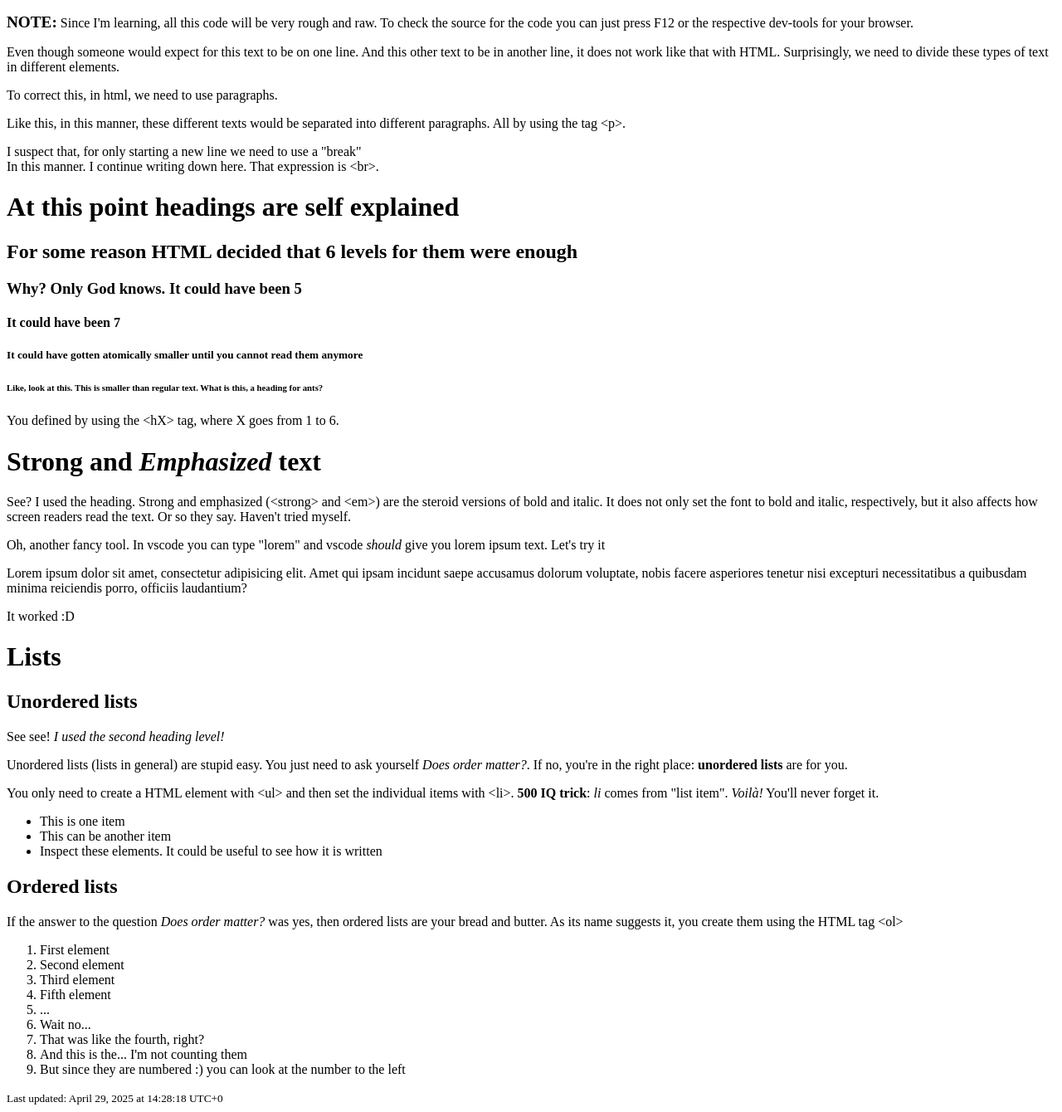
After one commit to garciahahn/garciahahn-com, a Flask app: page /self-learning-webdev/text in a window 1280 px wide. The commit adds this page. Shown: the whole page at 83% size. Run offline with Flask 3, Linux system fonts and the light colour scheme.

Commit message:
Add new sections on webdev

```diff
--- a/main.py
+++ b/main.py
@@ -1,3 +1,4 @@
+from datetime import datetime
 from flask import Flask, render_template, request
 import logging
 import os
@@ -8,6 +9,15 @@
     level=logging.INFO,
     format="%(asctime)s - %(message)s"
 )
+
+now = datetime.now().astimezone()
+
+dt_str = now.strftime("%B %d, %Y at %H:%M:%S")
+offset_hours = int(now.utcoffset().total_seconds() // 3600)
+offset_str = f"UTC{offset_hours:+d}"
+
+LAST_UPDATED = dt_str + ' ' + offset_str
+
 app = Flask(__name__)
 
 # This is how variable converters work:
@@ -41,8 +51,16 @@
         "=============================\n"
     )
     logging.info(log_message)
-    return render_template('index.html')
+    return render_template('index.html', last_updated=LAST_UPDATED)
 
 @app.route('/self-learning-webdev')
 def show_learning_webdev():
-    return render_template('webdev.html')
+    return render_template('webdev.html', last_updated=LAST_UPDATED)
+
+@app.route('/self-learning-webdev/text')
+def show_learning_webdev_text():
+    return render_template('text.html', last_updated=LAST_UPDATED)
+
+@app.route('/self-learning-webdev/link-and-images')
+def show_learning_webdev_links_and_images():
+    return render_template('links_and_images.html', last_updated=LAST_UPDATED)
--- a/templates/index.html
+++ b/templates/index.html
@@ -25,7 +25,9 @@
   </ul>
   <h3>Warning</h3>
   This is not by any means the total extent of my adventures, but as I said, the site is under construction (mostly waiting for me to have some free time). I'm not precisely a web developer so, <i>free time = time to code + time to learn web dev stuff</i>.
-  <br>
-  This does not even have a version number, so you're invited to be patient :D
+
+  <footer>
+      <small>Last updated: {{ last_updated }}</small>
+  </footer>
 </body>
 </html>
--- /dev/null
+++ b/templates/text.html
@@ -0,0 +1,66 @@
+<!DOCTYPE html>
+<html>
+  <head>
+    <meta charset="UTF-8">
+    <title>Self-taught - Handling text in HTML</title>
+  </head>
+  <body>
+    <p><b><big>NOTE:</big></b> Since I'm learning, all this code will be very rough and raw. To check the source for the code you can just press F12 or the respective dev-tools for your browser.</p>
+    Even though someone would expect for this text to be on one line.
+
+    And this other text to be in another line, it does not work like that with HTML. Surprisingly, we need to divide these types of text in different elements.
+
+    <p>To correct this, in html, we need to use paragraphs.</p>
+    <p>Like this, in this manner, these different texts would be separated into different paragraphs. All by using the tag &ltp&gt.</p>
+    <p>I suspect that, for only starting a new line we need to use a "break"<br>In this manner. I continue writing down here. That expression is &ltbr&gt.</p>
+
+    <h1>At this point headings are self explained</h1>
+    <h2>For some reason HTML decided that 6 levels for them were enough</h2>
+    <h3>Why? Only God knows. It could have been 5</h3>
+    <h4>It could have been 7</h4>
+    <h5>It could have gotten atomically smaller until you cannot read them anymore</h5>
+    <h6>Like, look at this. This is smaller than regular text. What is this, a heading for ants?</h6>
+
+    You defined by using the &lthX&gt tag, where X goes from 1 to 6.
+
+    <h1><strong>Strong</strong> and <em>Emphasized</em> text</h1>
+    See? I used the heading. Strong and emphasized (&ltstrong&gt and &ltem&gt) are the steroid versions of bold and italic. It does not only set the font to bold and italic, respectively, but it also affects how screen readers read the text. Or so they say. Haven't tried myself.
+
+    <!-- This will not be rendered, but I believe that this can inspected in the webdev tool. Anyhow, this is how you make a comment in HTML. It's not pretty if you ask me. -->
+    <p>Oh, another fancy tool. In vscode you can type "lorem" and vscode <i>should</i> give you lorem ipsum text. Let's try it</p>
+
+    <p>Lorem ipsum dolor sit amet, consectetur adipisicing elit. Amet qui ipsam incidunt saepe accusamus dolorum voluptate, nobis facere asperiores tenetur nisi excepturi necessitatibus a quibusdam minima reiciendis porro, officiis laudantium?</p>
+
+    <p>It worked :D</p>
+
+    <h1>Lists</h1>
+    <h2>Unordered lists</h2>
+    <p>See see! <em>I used the second heading level!</em></p>
+    <p>Unordered lists (lists in general) are stupid easy. You just need to ask yourself <em>Does order matter?</em>. If no, you're in the right place: <strong>unordered lists</strong> are for you.</p>
+    <p>You only need to create a HTML element with &ltul&gt and then set the individual items with &ltli&gt. <strong>500 IQ trick</strong>: <em>li</em> comes from "list item". <em>Voilà!</em> You'll never forget it.</p>
+    <ul>
+      <li>
+        This is one item
+      </li>
+      <li>This can be another item</li>
+      <li>Inspect these elements. It could be useful to see how it is written</li>
+    </ul>
+
+    <h2>Ordered lists</h2>
+    <p>If the answer to the question <em>Does order matter?</em> was yes, then ordered lists are your bread and butter. As its name suggests it, you create them using the HTML tag &ltol&gt</p>
+    <ol>
+      <li>First element</li>
+      <li>Second element</li>
+      <li>Third element</li>
+      <li>Fifth element</li>
+      <li>...</li>
+      <li>Wait no...</li>
+      <li>That was like the fourth, right?</li>
+      <li>And this is the... I'm not counting them</li>
+      <li>But since they are numbered :) you can look at the number to the left</li>
+    </ol>
+  <footer>
+      <small>Last updated: {{ last_updated }}</small>
+  </footer>
+  </body>
+</html>
```
Also changed, not shown: templates/links_and_images.html (added, +10 -0 lines), templates/webdev.html (+13 -1 lines).
